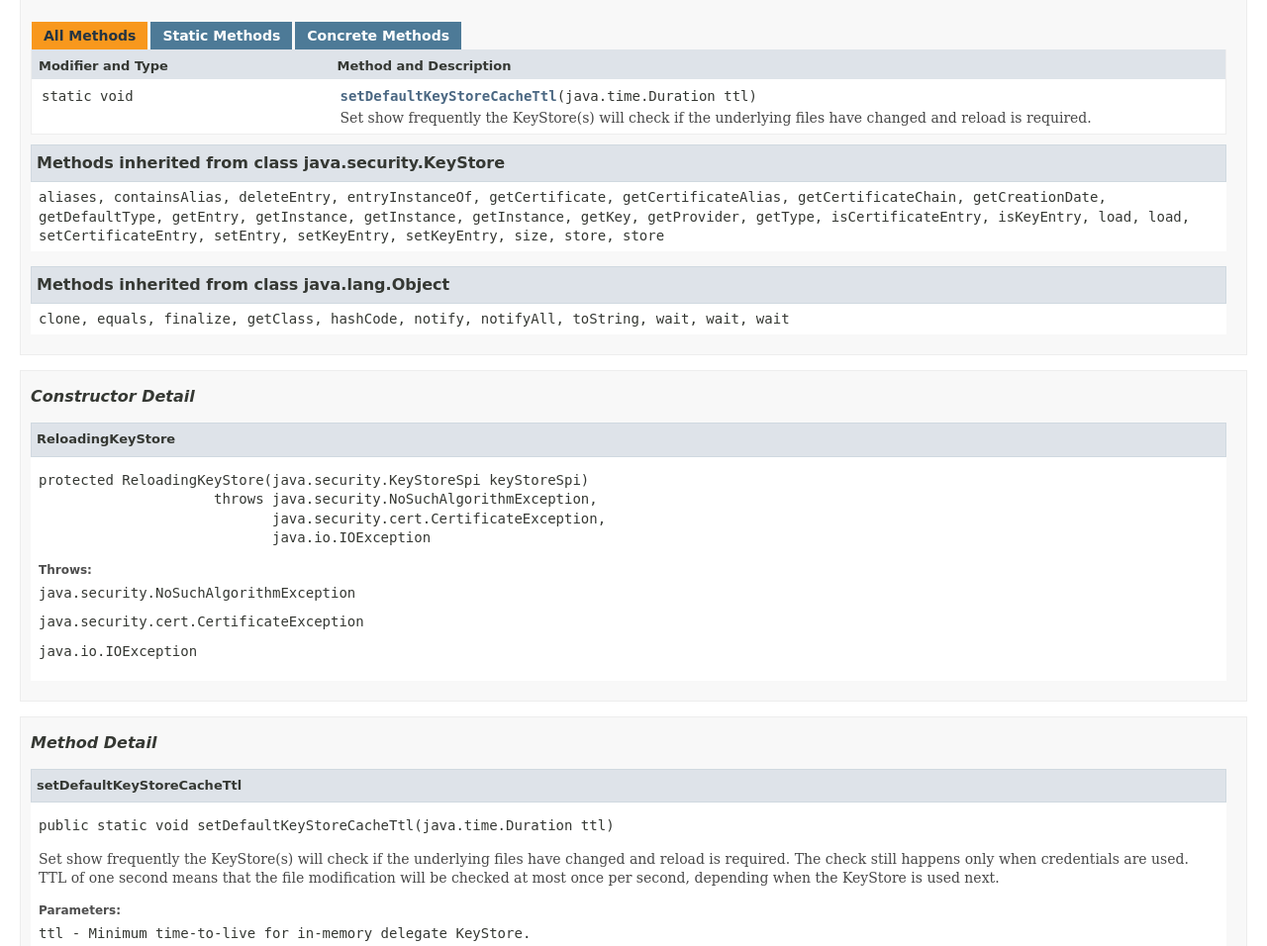
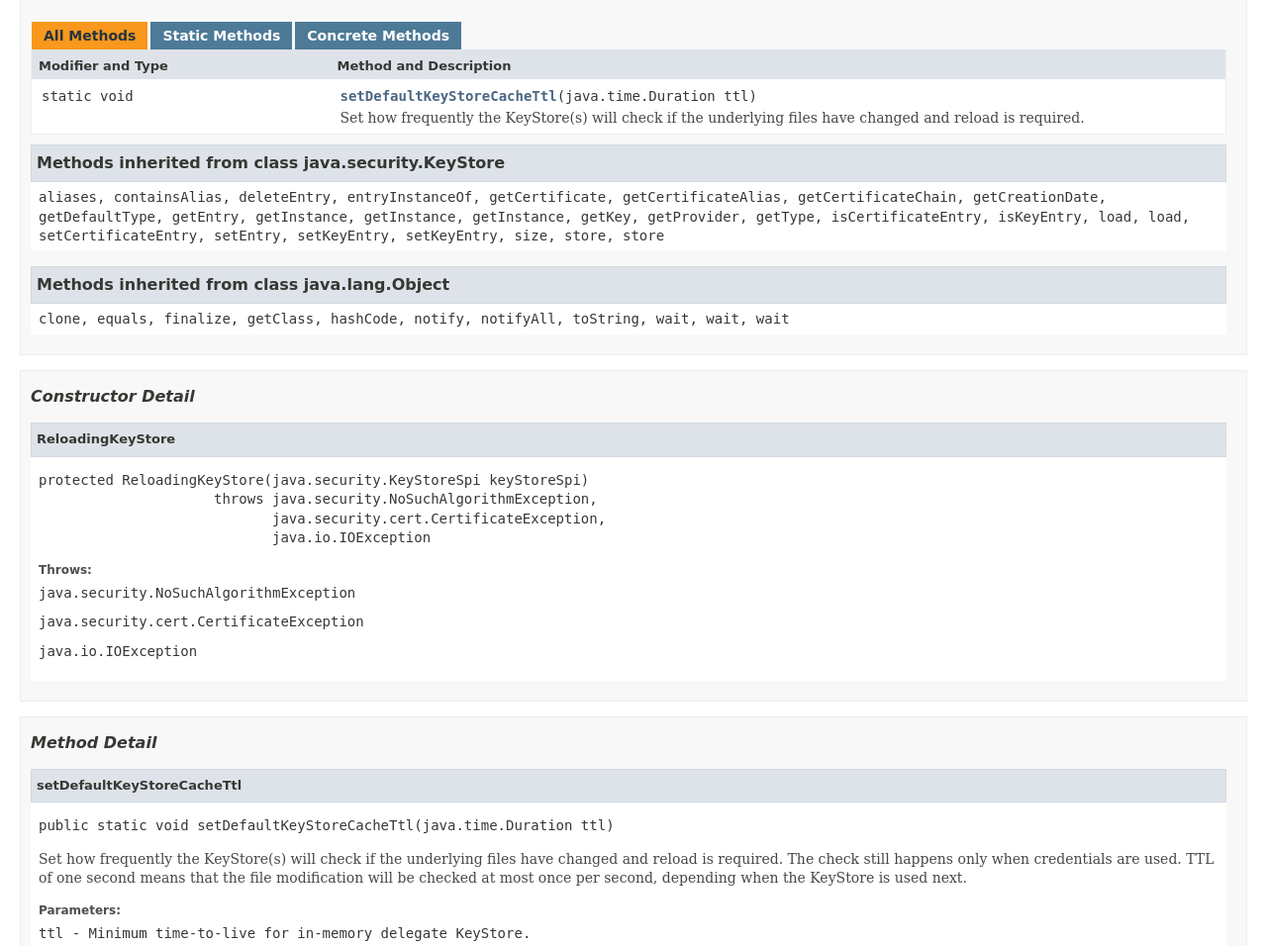
Before and after one commit to tsaarni/reloading-keystore, a plain HTML site: page fi/protonode/reloadingkeystore/ReloadingKeyStore.html in a window 1280 px wide. Shown: the part 890-1846 px from the top of the page at 99% size. Drawn offline with Linux system fonts and the light colour scheme; a web font is replaced by a local one.

Commit message:
Deploying to gh-pages from @ tsaarni/reloading-keystore@c2f7d6b883d3a82829c8a2bb1c2fcb557c4e4650 🚀

```diff
--- a/fi/protonode/reloadingkeystore/ReloadingKeyStore.html
+++ b/fi/protonode/reloadingkeystore/ReloadingKeyStore.html
@@ -182,7 +182,7 @@ extends java.security.KeyStore</pre>
 <tr id="i0" class="altColor">
 <td class="colFirst"><code>static void</code></td>
 <td class="colLast"><code><span class="memberNameLink"><a href="../../../fi/protonode/reloadingkeystore/ReloadingKeyStore.html#setDefaultKeyStoreCacheTtl-java.time.Duration-">setDefaultKeyStoreCacheTtl</a></span>(java.time.Duration&nbsp;ttl)</code>
-<div class="block">Set show frequently the KeyStore(s) will check if the underlying files have changed and reload is required.</div>
+<div class="block">Set how frequently the KeyStore(s) will check if the underlying files have changed and reload is required.</div>
 </td>
 </tr>
 </table>
@@ -247,7 +247,7 @@ extends java.security.KeyStore</pre>
 <li class="blockList">
 <h4>setDefaultKeyStoreCacheTtl</h4>
 <pre>public static&nbsp;void&nbsp;setDefaultKeyStoreCacheTtl(java.time.Duration&nbsp;ttl)</pre>
-<div class="block">Set show frequently the KeyStore(s) will check if the underlying files have changed and reload is required.
+<div class="block">Set how frequently the KeyStore(s) will check if the underlying files have changed and reload is required.
  The check still happens only when credentials are used. TTL of one second means that the file modification
  will be checked at most once per second, depending when the KeyStore is used next.</div>
 <dl>
```
Also changed, not shown: index-all.html (+1 -1 lines).
